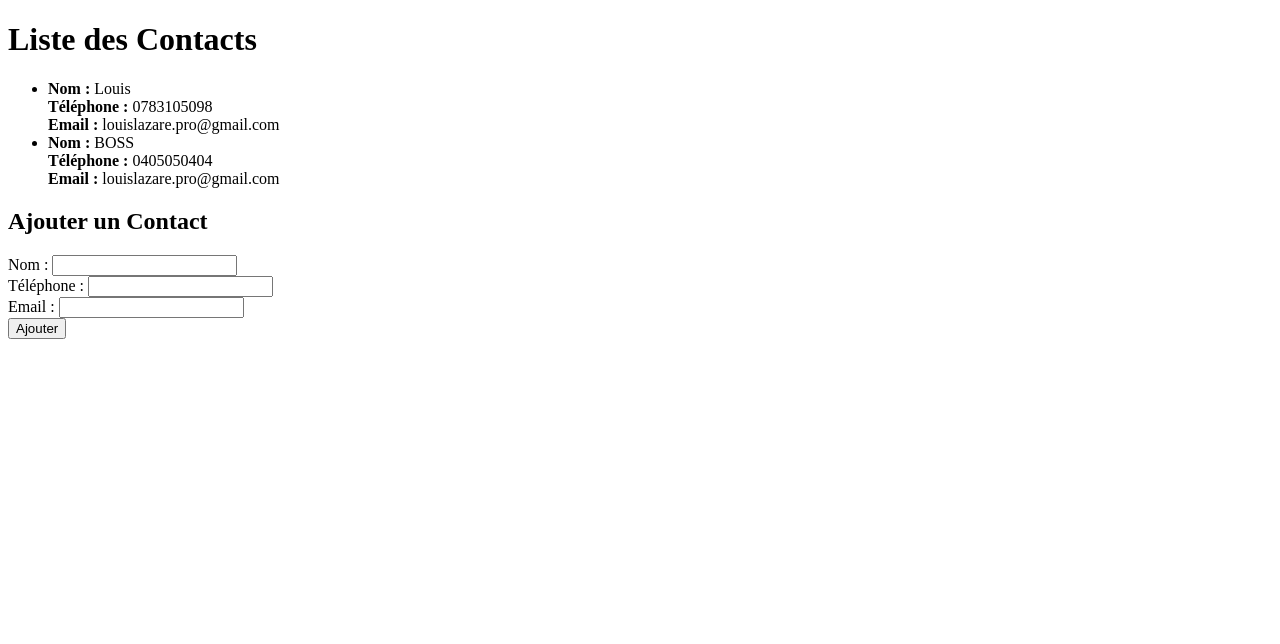
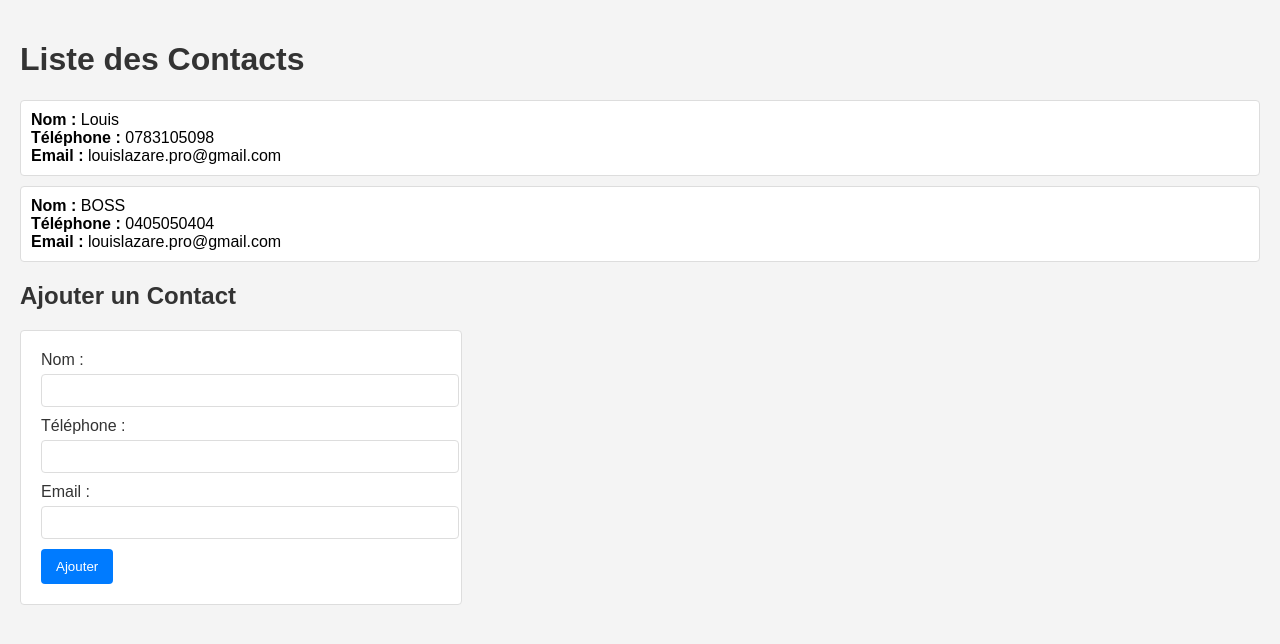
Before and after one commit to SoulLikePlayer/gestionnaire-contact, a Flask app: page / in a window 1280 px wide. Shown: the top 644 px of the page. Run offline with Flask 3, Linux system fonts and the light colour scheme; data comes from the database, SQL or seed files in the repository; both versions use the stored data as it was after the commit.

Commit message:
Add CSS styling to the application

```diff
--- /dev/null
+++ b/static/style.css
@@ -0,0 +1,59 @@
+body {
+    font-family: Arial, sans-serif;
+    background-color: #f4f4f4;
+    margin: 0;
+    padding: 20px;
+}
+
+h1, h2 {
+    color: #333;
+}
+
+ul {
+    list-style-type: none;
+    padding: 0;
+}
+
+li {
+    background: #fff;
+    margin: 10px 0;
+    padding: 10px;
+    border: 1px solid #ddd;
+    border-radius: 4px;
+}
+
+form {
+    background: #fff;
+    padding: 20px;
+    border: 1px solid #ddd;
+    border-radius: 4px;
+    max-width: 400px;
+}
+
+label {
+    display: block;
+    margin-bottom: 5px;
+    color: #333;
+}
+
+input[type="text"],
+input[type="email"] {
+    width: 100%;
+    padding: 8px;
+    margin-bottom: 10px;
+    border: 1px solid #ddd;
+    border-radius: 4px;
+}
+
+button {
+    padding: 10px 15px;
+    background: #007BFF;
+    border: none;
+    color: white;
+    border-radius: 4px;
+    cursor: pointer;
+}
+
+button:hover {
+    background: #0056b3;
+}
--- a/templates/index.html
+++ b/templates/index.html
@@ -4,6 +4,7 @@
     <meta charset="UTF-8">
     <meta name="viewport" content="width=device-width, initial-scale=1.0">
     <title>Gestionnaire de Contacts</title>
+    <link rel="stylesheet" href="{{ url_for('static', filename='style.css') }}">
 </head>
 <body>
     <h1>Liste des Contacts</h1>
```
Also changed, not shown: database/contact.db.
